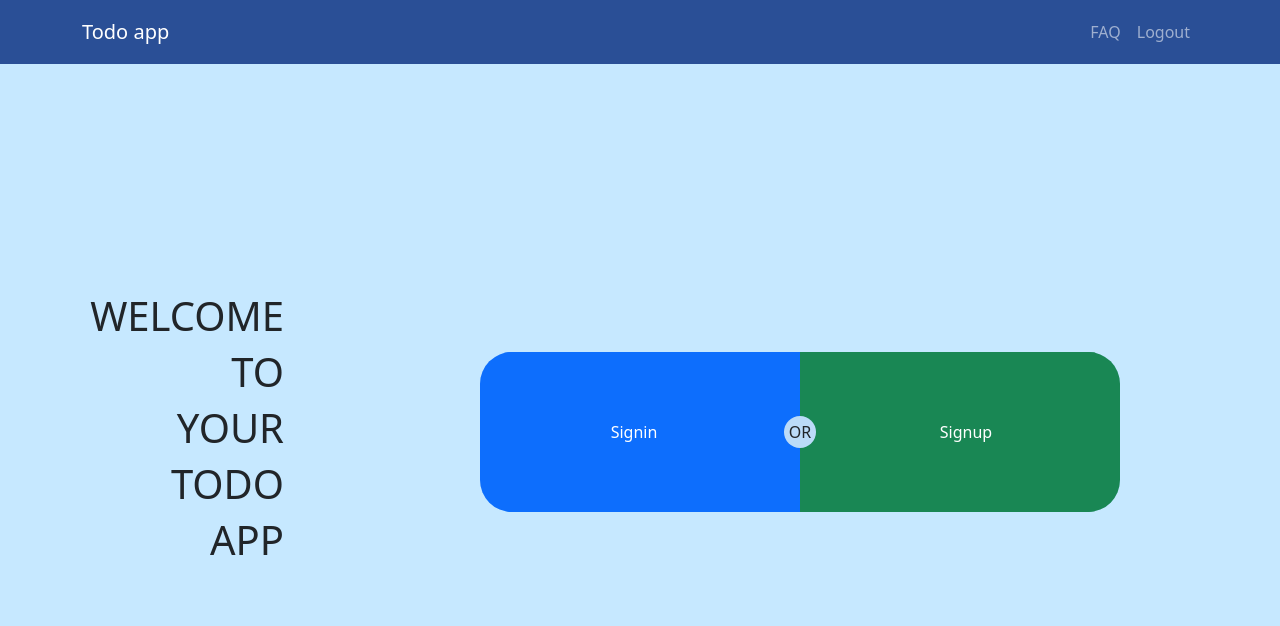
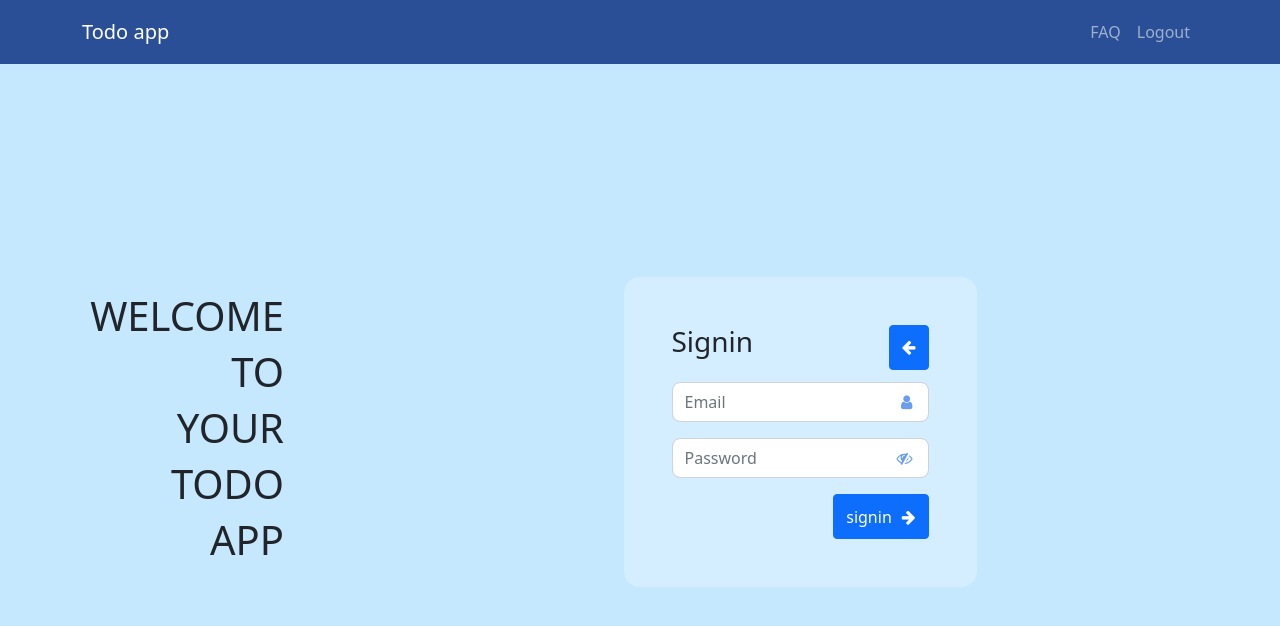
Before and after one commit to avinash6982/todo-app, a React (Create React App) app: page /welcome/signin in a window 1280 px wide. Shown: the top 626 px of the page. Built offline with nearby package versions, Linux system fonts and the light colour scheme.

Commit message:
Optimized code

```diff
--- a/package.json
+++ b/package.json
@@ -7,6 +7,7 @@
     "@testing-library/react": "^11.2.7",
     "@testing-library/user-event": "^12.8.3",
     "bootstrap": "^5.1.3",
+    "font-awesome": "^4.7.0",
     "react": "^17.0.2",
     "react-bootstrap": "^2.0.3",
     "react-dom": "^17.0.2",
--- a/src/Routes.js
+++ b/src/Routes.js
@@ -2,6 +2,7 @@ import { Route, Routes } from "react-router";
 
 import Welcome from "./container/Welcome";
 import Signup from "./container/Signup";
+import Signin from "./container/Signin";
 import RequireAuth from "./RequireAuth";
 
 export default function ApplicationRoutes() {
@@ -9,7 +10,7 @@ export default function ApplicationRoutes() {
     return (
         <Routes>
             <Route exact path="/welcome" element={<Welcome />} />
-            <Route path="/welcome/signin" element={<Welcome page="signin" />} />
+            <Route path="/welcome/signin" element={<Signin />} />
             <Route path="/welcome/signup" element={<Signup />} />
             <Route
                 path="/"
--- a/src/common/buttons/CustomButton.js
+++ b/src/common/buttons/CustomButton.js
@@ -10,13 +10,14 @@ const ButtonPrimary = ({
     icon,
     onClick,
     variant,
+    rounded,
     styles
 }) =>
     <Button variant={variant} style={{ ...styles }} onClick={() => onClick()} className={classes.button}>
         {text}
         {
             icon &&
-            <FontAwesomeIcon title={icon} paddingLeft="10px" />
+            <FontAwesomeIcon rounded={rounded && true} title={icon} paddingLeft={text && "10px"} />
         }
     </Button>
 
--- a/src/common/constants/ErrorMessages.js
+++ b/src/common/constants/ErrorMessages.js
@@ -7,3 +7,5 @@ export const PASSWORDS_MATCH_ERR = "Passwords doesnot match"
 export const FORM_FILL_ERR = "Please fill in all fields"
 export const UNKNOWN_ERR = "Something went wrong, try again later"
 export const EMAIL_ALREADY_IN_USE = "Email already in use"
+
+export const INVALID_CREDENTIALS = "Invalid credentials, please try again"
--- a/src/common/icons/FontAwesomeIcon.js
+++ b/src/common/icons/FontAwesomeIcon.js
@@ -6,6 +6,7 @@ const FontAwesomeIcon = ({
     color,
     paddingLeft,
     paddingRight,
+    rounded,
     onMouseEnter,
     onMouseOut,
     onClick,
--- /dev/null
+++ b/src/components/signin/index.js
@@ -0,0 +1,135 @@
+import React, { useEffect, useState } from "react";
+import { Form, Collapse, Button } from "react-bootstrap";
+
+import CustomButton from "../../common/buttons/CustomButton";
+import FontAwesomeIcon from "../../common/icons/FontAwesomeIcon";
+import { passwordValidator, emailValidator } from "../../services/validators/FormValidator";
+
+import * as stateLabel from "../../common/constants/StateLabels";
+import * as errorMessage from "../../common/constants/ErrorMessages";
+import * as placeholder from "../../common/constants/PlaceHolder";
+import * as title from "../../common/constants/Title";
+import { SIGNIN } from "../../common/constants/Headings";
+import classes from "./styles.module.css";
+
+const Signin = ({
+    onSignin,
+    errMessages
+}) => {
+
+    const [state, setState] = useState({
+        email: "",
+        password: ""
+    })
+
+    const updateState = (label, data) =>
+        setState(previousState => ({
+            ...previousState,
+            [label]: data
+        }))
+
+    const [passwordVisible, setPasswordVisible] = useState(false)
+
+    const [errorMessages, setErrorMessages] = useState({
+        showEmailError: false,
+        showPasswordError: false,
+    })
+
+    const signinHandler = () => {
+
+        onSignin(state)
+    }
+
+    const backButtonHandler = () => {
+
+        console.log("backbutton pressed")
+    }
+
+    useEffect(() => {
+
+        setErrorMessages({
+            showEmailError: state.email !== "" ? !emailValidator(state.email) : false,
+            showPasswordError: state.password !== "" ? !passwordValidator(state.password) : false
+        })
+    }, [state])
+
+    return (
+        <Form className="formContainer">
+            <Form.Label>
+                <h3>
+                    {SIGNIN}
+                </h3>
+            </Form.Label>
+            <CustomButton
+                variant="primary"
+                styles={{ float: "right" }}
+                icon="arrow-left"
+                rounded
+                onClick={backButtonHandler} />
+            <Form.Group className={classes.inputContainer}>
+                <FontAwesomeIcon
+                    title="user"
+                    size="30"
+                    color="#699EEE" />
+                <Form.Control
+                    onChange={e => updateState(stateLabel.EMAIL, e.target.value)}
+                    className={classes.inputField}
+                    type="text"
+                    placeholder={placeholder.EMAIL} />
+            </Form.Group>
+            <Collapse in={errorMessages.showEmailError}>
+                <div className={classes.errorMessages}>
+                    {errorMessage.EMAIL_INVALID}
+                </div>
+            </Collapse>
+
+            <Form.Group className={classes.inputContainer}>
+                <FontAwesomeIcon
+                    title={passwordVisible ? "eye" : "eye-slash"}
+                    size="30"
+                    color="#699EEE"
+                    onMouseEnter={() => setPasswordVisible(true)}
+                    onMouseOut={() => setPasswordVisible(false)} />
+                <Form.Control
+                    onChange={e => updateState(stateLabel.PASSWORD, e.target.value)}
+                    className={classes.inputField}
+                    type={passwordVisible ? "text" : "password"}
+                    placeholder={placeholder.PASSWORD} />
+            </Form.Group>
+            <Collapse in={errorMessages.showPasswordError}>
+                <div className={classes.errorMessages} title={title.PASSWORD_REQ}>
+                    {errorMessage.PASSWORD_INVALID}
+                </div>
+            </Collapse>
+            <Collapse in={errMessages.showAuthErr}>
+                <div className={classes.errorMessages}>
+                    {errorMessage.INVALID_CREDENTIALS}
+                </div>
+            </Collapse>
+            <Collapse in={errMessages.showSigninError}>
+                <div className={classes.errorMessages}>
+                    {errorMessage.UNKNOWN_ERR}
+                </div>
+            </Collapse>
+
+            <div className={classes.signinContainer}>
+                <CustomButton
+                    variant="primary"
+                    styles={{ float: "right" }}
+                    text="signin"
+                    icon="arrow-right"
+                    onClick={signinHandler} />
+            </div>
+
+            {/* <div className={classes.signinOptions}>
+                <a href="/" className={classes.links}>Forgot password</a>
+                <a href="/" className={classes.links}>
+                    Help
+                    <FontAwesomeIcon color="#2A4F96" title="question-circle" paddingLeft="5px" />
+                </a>
+            </div> */}
+        </Form>
+    );
+}
+
+export default Signin
--- /dev/null
+++ b/src/components/signin/styles.module.css
@@ -0,0 +1,32 @@
+.inputContainer {
+    padding-bottom: 0.5em;
+    padding-top: 0.5em;
+    position: relative;
+    display: flex;
+    align-items: center;
+}
+
+.inputContainer i {
+    position: absolute;
+    right: 1em;
+}
+
+.errorMessages {
+    text-align: left;
+    color: red;
+    font-size: 14px;
+    padding-left: 1em;
+}
+
+.inputField {
+    height: 40px !important;
+    border-radius: 0.5rem !important;
+    border: 1px solid #2A4F96;
+}
+
+.signinContainer,
+.signupContainer {
+    margin-top: 0.5rem;
+    width: 100%;
+    height: 45px;
+}
--- a/src/components/signup/index.js
+++ b/src/components/signup/index.js
@@ -9,8 +9,8 @@ import * as placeholder from "../../common/constants/PlaceHolder";
 import * as stateLabel from "../../common/constants/StateLabels";
 import * as errorMessage from "../../common/constants/ErrorMessages";
 import * as title from "../../common/constants/Title";
+import { SIGNUP } from "../../common/constants/Headings";
 import classes from "./styles.module.css";
-import { SIGNUP } from "../../common/constants/Headings";
 
 const Signup = ({
     onSignup,
@@ -161,6 +161,7 @@ const Signup = ({
                     variant="primary"
                     styles={{ float: "right" }}
                     text="signup"
+                    icon="arrow-right"
                     onClick={signupHandler} />
             </div>
         </Form>
--- /dev/null
+++ b/src/container/Signin.js
@@ -0,0 +1,28 @@
+import React, { useState } from "react";
+import { useNavigate } from "react-router";
+
+import SigninComponent from "../components/signin";
+import Welcome from "./Welcome";
+
+const Signin = () => {
+
+    const navigate = useNavigate()
+    const [errorMessages, setErrorMessages] = useState({
+        showSignupError: false,
+        showEmailError: false
+    })
+
+    const onSignup = data => {
+        //TODO: mock signin
+        console.log(data)
+        // navigate("/")
+    }
+
+    return (
+        <Welcome>
+            <SigninComponent onSignup={onSignup} errMessages={errorMessages} />
+        </Welcome>
+    );
+}
+
+export default Signin
--- a/src/index.js
+++ b/src/index.js
@@ -5,6 +5,7 @@ import './index.css';
 import App from './App';
 import reportWebVitals from './reportWebVitals';
 import 'bootstrap/dist/css/bootstrap.min.css';
+import '../node_modules/font-awesome/css/font-awesome.min.css';
 import { AuthProvider } from './AuthContext';
 
 ReactDOM.render(
```
Also changed, not shown: 1 other file (tests, documents, lock files or other folders).
